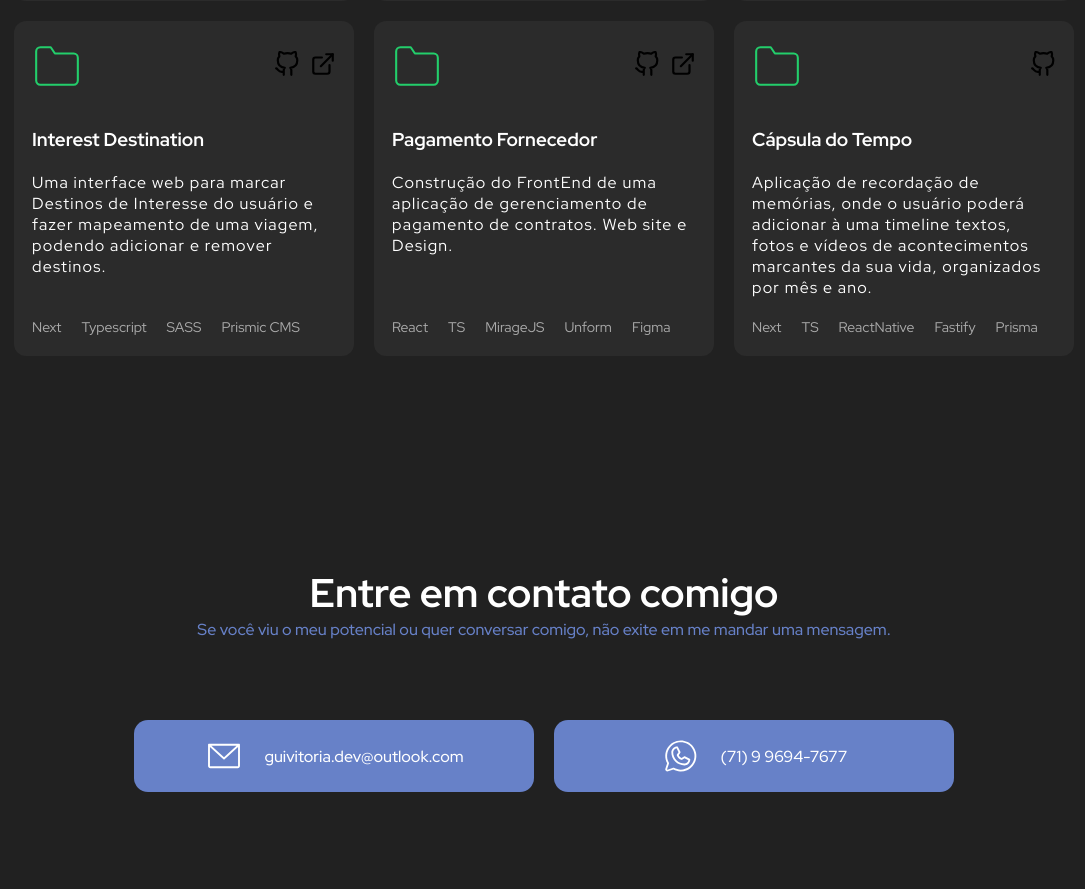
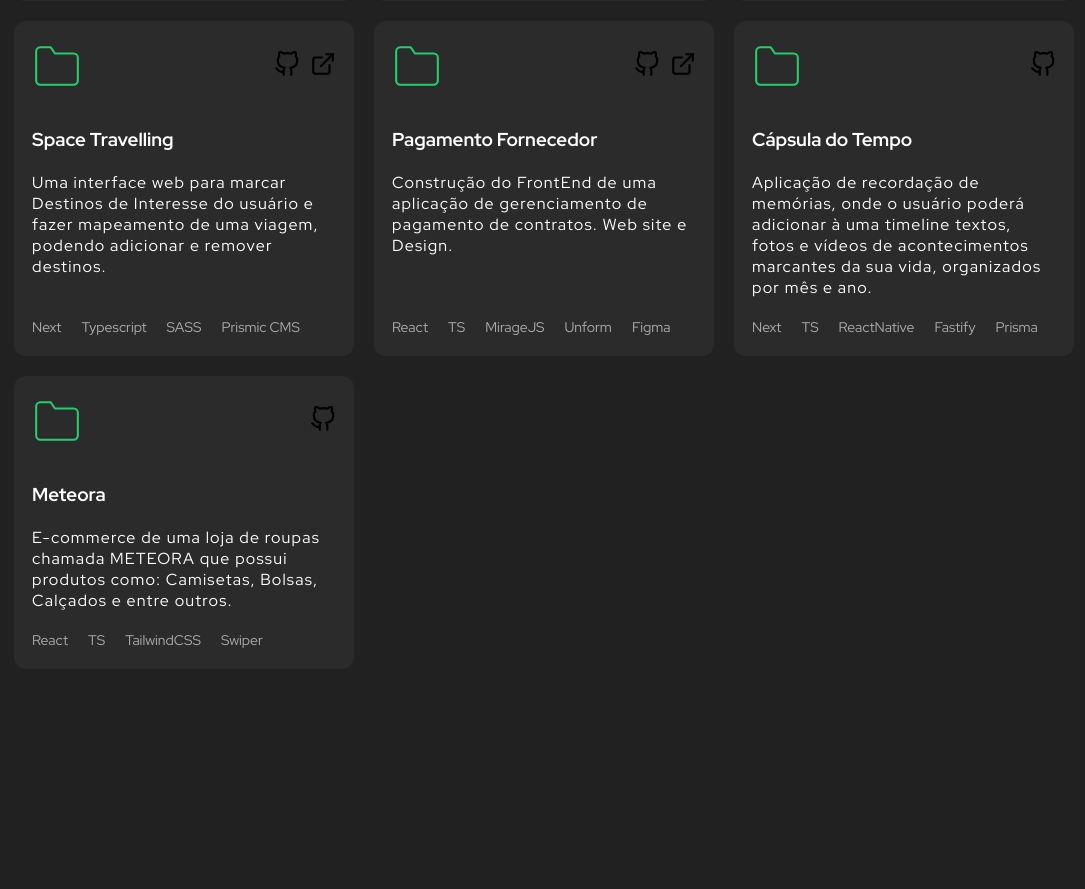
Before and after one commit to glsvitoria/glsvitoria.vercel.app, a React (Create React App) app: page / in a window 1280 px wide. Shown: the part 1940-2829 px from the top of the page, without its empty margins (96-1181 px from the left). Built offline with nearby package versions, Linux system fonts and the light colour scheme.

Commit message:
feat: add project

```diff
--- a/src/components/Portfolio/Portfolio.tsx
+++ b/src/components/Portfolio/Portfolio.tsx
@@ -37,13 +37,12 @@ const projects: Project[] = [
 		github: 'https://github.com/glsvitoria/prosel-ally',
 		externalLink: 'https://interest-destination.vercel.app/',
 	},
-	// Consertar o select do site
 	{
-		title: 'Interest Destination',
+		title: 'Space Travelling',
 		description:
 			'Uma interface web para marcar Destinos de Interesse do usuário e fazer mapeamento de uma viagem, podendo adicionar e remover destinos.',
 		techs: ['Next', 'Typescript', 'SASS', 'Prismic CMS'],
-		github: 'https://github.com/glsvitoria/blog-nextjs',
+		github: 'https://github.com/glsvitoria/space-travelling',
 		externalLink: 'https://ignite-reactjs-ifom.vercel.app/',
 	},
 	// Fazer README e colocar favicon
@@ -61,6 +60,13 @@ const projects: Project[] = [
 			'Aplicação de recordação de memórias, onde o usuário poderá adicionar à uma timeline textos, fotos e vídeos de acontecimentos marcantes da sua vida, organizados por mês e ano.',
 		techs: ['Next', 'TS', 'ReactNative', 'Fastify', 'Prisma'],
 		github: 'https://github.com/glsvitoria/nlw-spacetime',
+	},
+	{
+		title: 'Meteora',
+		description:
+			'E-commerce de uma loja de roupas chamada METEORA que possui produtos como: Camisetas, Bolsas, Calçados e entre outros.',
+		techs: ['React', 'TS', 'TailwindCSS', 'Swiper'],
+		github: 'https://github.com/glsvitoria/meteora',
 	},
 ]
 
```
